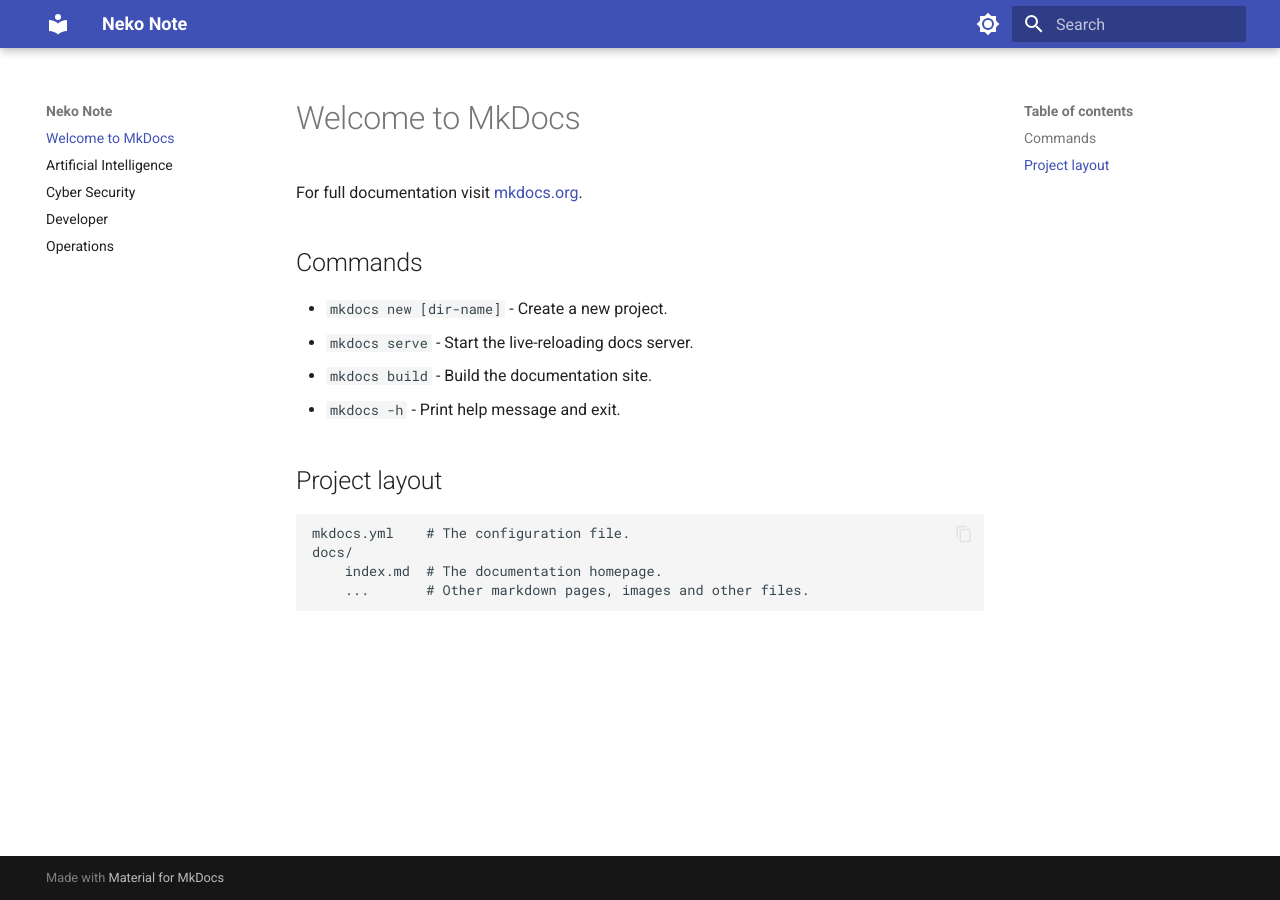
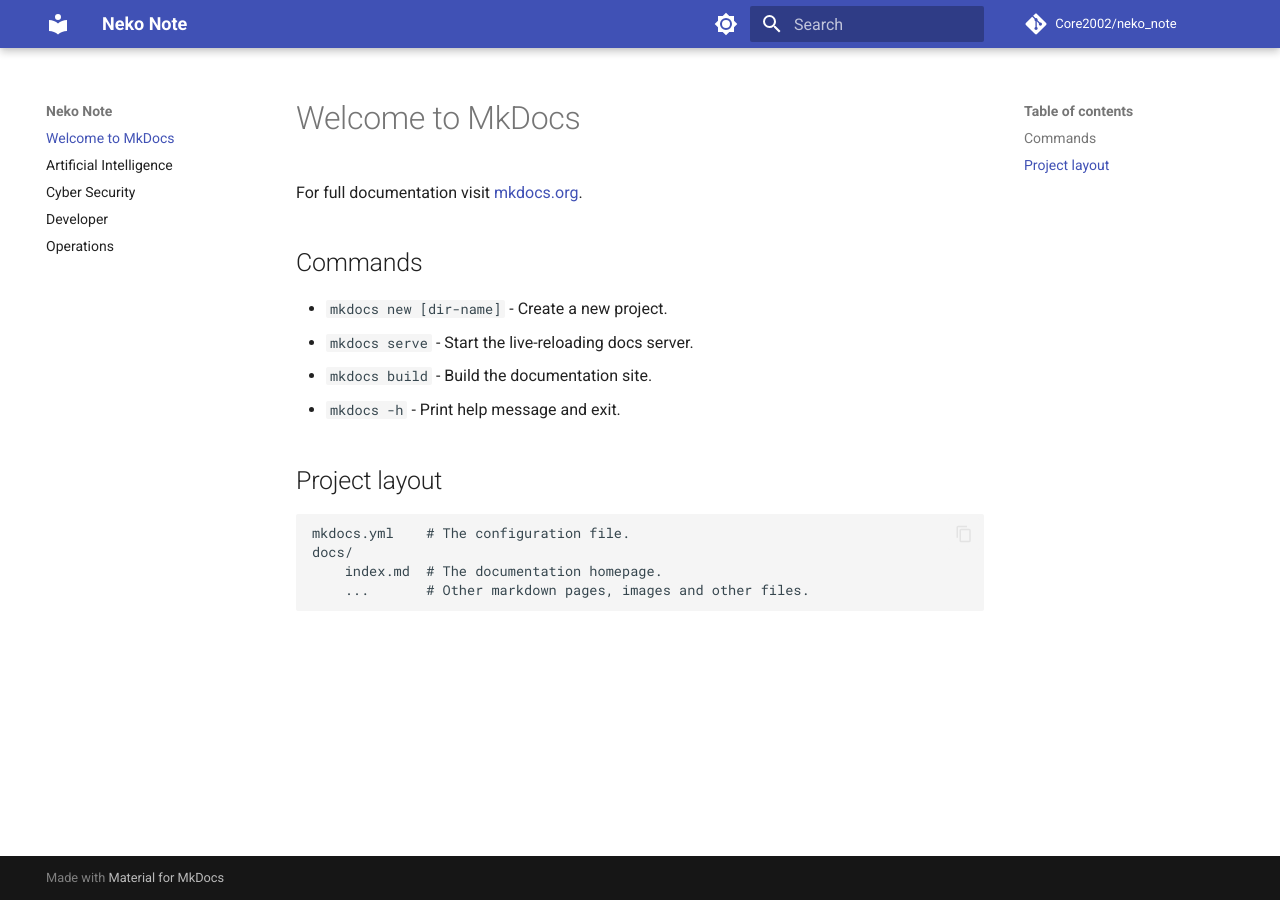
Before and after one commit to Core2002/neko_note, an MkDocs documentation site: the page built from docs/index.md, in a window 1280 px wide. Built offline with MkDocs 1.6.1 and Material for MkDocs 9.7.7, drawn with Linux system fonts in a browser that asks for light colours; comment, search, counter and statistics services are not loaded.

Commit message:
✨ Feat: Add repo url.

```diff
--- a/mkdocs.yml
+++ b/mkdocs.yml
@@ -1,4 +1,6 @@
 site_name: Neko Note
+repo_url: https://github.com/Core2002/neko_note
+repo_name: Core2002/neko_note
 theme:
   name: material
   features:
```
